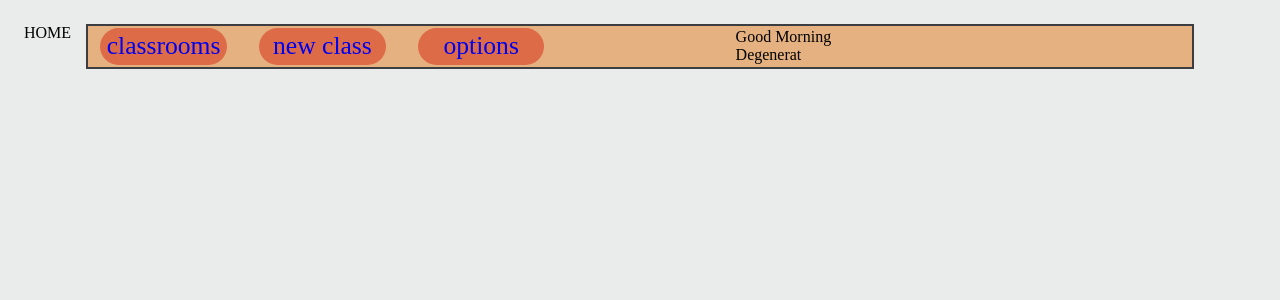
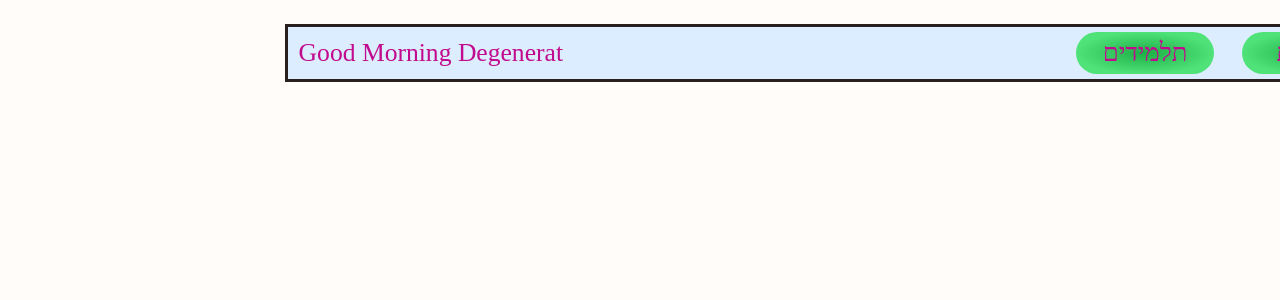
Before and after one commit to gulilo/Classroom, a React (Create React App) app: page / in a window 1280 px wide. Shown: the top 300 px of the page. Built offline with nearby package versions, Linux system fonts and the light colour scheme.

Commit message:
Menu bar (#26)
* changed styl for menu bar

* redone again

```diff
--- a/src/Components/App.jsx
+++ b/src/Components/App.jsx
@@ -15,25 +15,14 @@ import styles_topMenu from "../cssFiles/menuBar.module.css";
 import Style_MainGrid from "../cssFiles/MainGridLayout.module.css";
 
 import { ApiProvider } from "../MockedContext";
+import TopMenuBar from "./TopMenuBar";
 
 function App() {
   return (
     <ApiProvider>
       <Router>
         <div className={Style_MainGrid.AppMainGrid}>
-          <span className={styles_topMenu.topMenuBar}>
-            <NavLink to="/classroom" className={styles_topMenu.topMenuItem}>
-              classrooms
-            </NavLink>
-            <NavLink to="/classroom/new" className={styles_topMenu.topMenuItem}>
-              new class
-            </NavLink>
-            <NavLink to="/options" className={styles_topMenu.topMenuItem}>
-              options
-            </NavLink>
-            <br />
-            <Greeting name="Degenerat" />
-          </span>
+          <TopMenuBar></TopMenuBar>
           <Route path="/" exact component={Home} />
           <Route path="/classroom" component={ClassListRoute} />
           <Route path="/classroom/new" exact component={NewClass} />
--- /dev/null
+++ b/src/Components/TopMenuBar.jsx
@@ -0,0 +1,29 @@
+import AppColors from "../cssFiles/Colors.module.css";
+import style from "../cssFiles/TopMenuBar.module.css";
+
+import { BrowserRouter as Router,NavLink } from "react-router-dom";
+import Greeting from "./Greeting";
+
+import React from 'react'
+
+export default function TopMenuBar() {
+    return (
+        <Router>
+          <div className={style.TopMenuBar}>
+            <div className={style.ClassMenuItems}>
+        <NavLink to="/classroom" className={style.MenuItem}>
+          <span className={style.TextField}>קבוצות</span>
+        </NavLink>
+        <NavLink to="/classroom/new" className={style.MenuItem}>
+        <span className={style.TextField}>תלמידים</span>
+        </NavLink>
+
+            </div>
+        <br />
+        <div className={style.Greeting}>
+        <Greeting name="Degenerat" />
+        </div>
+        </div>
+      </Router>
+    )
+}
--- /dev/null
+++ b/src/cssFiles/Colors.module.css
@@ -0,0 +1,23 @@
+:root{
+    --red: hsla(0, 100%, 41%, 1);
+    --yellow: hsla(43, 100%, 52%, 1);
+    --blue: hsla(207, 54%, 51%, 1);
+    --pearl: hsla(30, 100%, 99%, 1);
+    --lightgreen: hsla(137, 72%, 70%, 1);
+    --purple: hsla(287, 45%, 49%, 1);
+    --drakblue: hsla(220, 24%, 24%, 1);
+    --black: hsla(5, 15%, 14%, 1);
+    --lightblue: hsla(211, 100%, 93%, 1);
+    --navy: hsla(248, 92%, 25%, 1);
+
+
+    --greenButton1: hsla(137,72%,40%,1);
+    --greenButton2: hsla(137,72%,60%,1);
+    --greenButton0: hsla(137,72%,30%,1);
+
+    --menuButton: radial-gradient(farthest-side at 50% 50%,var(--greenButton1),var(--greenButton2));
+    --menuButtonHover: radial-gradient(farthest-side at 50% 50%,var(--greenButton0),var(--greenButton1));
+
+
+    --defaultWidth :100%;
+}
--- /dev/null
+++ b/src/cssFiles/TopMenuBar.module.css
@@ -0,0 +1,83 @@
+@import url("../cssFiles/Colors.module.css");
+
+
+
+
+
+body{
+    background-color: var(--pearl);
+    direction: rtl;
+    width: 100%;
+    height: 100%;
+}
+
+
+
+.TopMenuBar{
+    display: flex;
+    justify-content: space-between;
+    background-color: var(--lightblue);
+
+    box-sizing: border-box;
+
+
+
+    width: var(--defaultWidth);
+    height: var(--defaultWidth);
+
+    border-color: var(--black);
+    border-style: solid;
+    border-width: 1%;
+
+    grid-row: 1;
+    grid-column-start: 2;
+    grid-column-end: 5;
+
+    justify-self: stretch;
+    align-self: stretch;
+}
+.ClassMenuItems{
+    display: flex;
+    justify-content: right;
+    gap: 5%;
+    width: 50%;
+    margin-right: 1%;
+}
+.MenuItem{
+    box-sizing: border-box;
+    display: flex;
+    background-image: var(--menuButton);
+
+    border-radius: 50px;
+
+    width: 25%;
+    height: 80%;
+    align-self: center;
+    justify-content: center;
+    font-size: 2vw;
+
+    text-decoration: none;
+
+}
+
+
+.MenuItem > .TextField{
+
+    align-self: center;
+    color:  hsla(317,90%,40%,1);
+}
+.MenuItem:hover {
+    cursor: pointer;
+    background-image: var(--menuButtonHover);
+
+}
+
+
+
+.Greeting{
+    align-self: center;
+    text-align: center;
+    margin: 1%;
+    font-size: 2vw;
+    color: hsla(317,90%,40%,1);
+}
--- a/src/index.js
+++ b/src/index.js
@@ -2,6 +2,7 @@ import React from 'react';
 import ReactDOM from 'react-dom';
 import * as serviceWorker from './serviceWorker';
 import App from './Components/App';
+import TopMenuBar from './Components/TopMenuBar';
 
 
 
```
